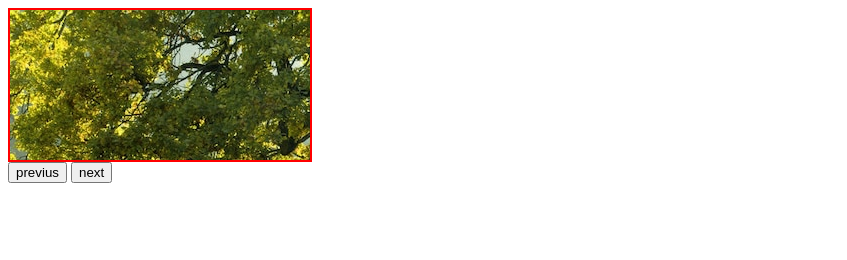
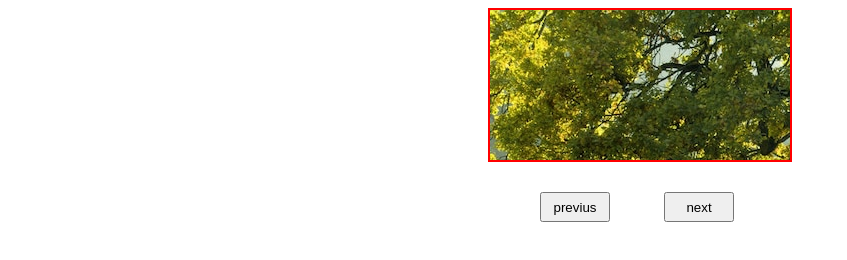
Before and after one commit to LashaPeikrishvili/sliderByButtons, a plain HTML site: page index.html in a window 1280 px wide. Shown: the whole page, without its empty margins (0-847 px from the left). Drawn offline with Linux system fonts and the light colour scheme.

Commit message:
markUp is done

```diff
--- a/index.html
+++ b/index.html
@@ -1,5 +1,6 @@
 <!DOCTYPE html>
 <html lang="en">
+
 <head>
     <meta charset="UTF-8">
     <meta http-equiv="X-UA-Compatible" content="IE=edge">
@@ -7,11 +8,15 @@
     <link rel="stylesheet" href="./style.css">
     <title>Document</title>
 </head>
+
 <body>
-    <div></div>
-    <button class="pre">previus</button>
-    <button class="nxt">next</button>
+    <div class="mainDiv"></div>
+    <div class="buttonsDiv">
+        <button class="pre">previus</button>
+        <button class="nxt">next</button>
+    </div>
 
     <script src="./main.js"></script>
 </body>
+
 </html>
--- a/main.js
+++ b/main.js
@@ -1,5 +1,5 @@
 let images = ["1.jpg", "2.jpg", "3.jpg"]
 let count = 0;
 
-let div = document.querySelector("div")
+let div = document.querySelector(".mainDiv")
 div.style.backgroundImage = `url(${images[count]})`
--- a/style.css
+++ b/style.css
@@ -1,9 +1,22 @@
-div{
+.mainDiv{
     width: 300px;
     height: 150px;
     border: 2px solid red;
+    margin: 0 auto;
 }
 image{
     width: 200px;
     height: 100px;
 }
+button{
+    width: 70px;
+    height: 30px;
+    text-align: center;
+    margin-left: 50px;
+    margin-top: 30px;
+}
+.buttonsDiv{
+    width: 300px;
+    height: 50px;
+    margin: 0 auto;
+}
```
